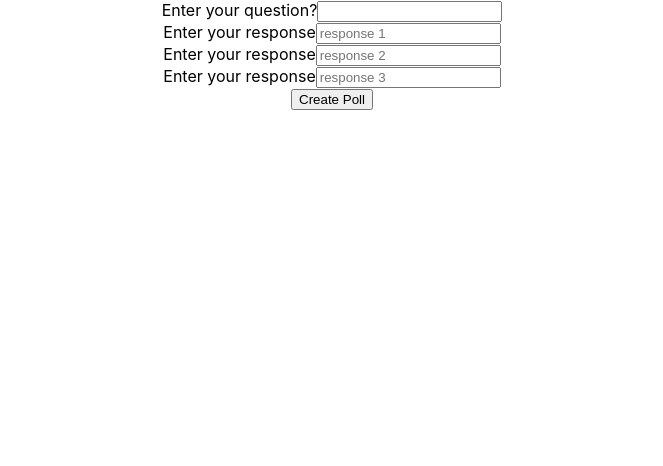
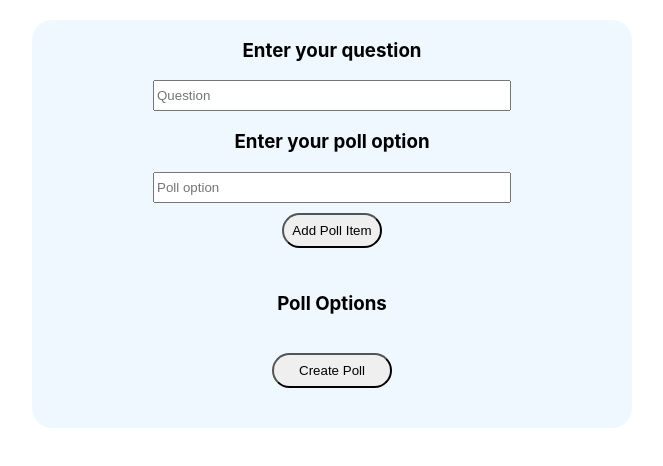
Before and after one commit to j-setiawan/decode-2021-teacher, a React (Create React App) app: page / in a window 1280 px wide. Shown: the top 466 px of the page, without its empty margins (308-971 px from the left). Built offline with nearby package versions, Linux system fonts and the light colour scheme; what pullstate would draw is missing.

Commit message:
updated the styling for form

```diff
--- /dev/null
+++ b/src/components/polls/questions/Questions.css
@@ -0,0 +1,62 @@
+.questionCard {
+  background-color: aliceblue;
+  width: 600px;
+  margin: 0 auto;
+  border-radius: 20px;
+  margin-top: 20px;
+}
+
+button {
+  width: 120px;
+  height: 35px;
+  border-radius: 25px;
+}
+
+input {
+  width: 350px;
+  height: 25px;
+}
+
+.first,
+.second {
+  display: flex;
+  flex-direction: column;
+  align-items: center;
+  justify-content: center;
+}
+
+.inner-second {
+  display: flex;
+  flex-direction: column;
+}
+
+.inner-second > input {
+  margin-bottom: 10px;
+}
+
+.inner-second > button {
+  width: 100px;
+  margin: 0 auto;
+  margin-bottom: 25px;
+}
+
+.pollOption {
+  display: flex;
+  justify-content: center;
+  align-items: center;
+  margin-bottom: 20px;
+  /* width: 500px; */
+}
+
+.pollOption > p {
+  margin: 0;
+}
+.pollOption > button {
+  margin-left: 20px;
+  height: 20px;
+  width: 60px;
+}
+
+.createPoll {
+  margin-bottom: 40px;
+}
--- a/src/components/polls/questions/Questions.jsx
+++ b/src/components/polls/questions/Questions.jsx
@@ -1,20 +1,18 @@
 import React, { useState } from "react";
 import { UIStore } from "../../../store";
 import { v4 as uuidv4 } from "uuid";
+import "./Questions.css";
 
 const Questions = (props) => {
   const [question, setQuestion] = useState("");
   const [response, setResponse] = useState("");
-  const [response_2, setResponse_2] = useState("");
-  const [response_3, setResponse_3] = useState("");
+  const [responses, setResponses] = useState([]);
 
   const submitClick = () => {
     const output = {
       id: uuidv4(),
       question,
-      response,
-      response_2,
-      response_3,
+      responses,
     };
 
     //store the poll
@@ -23,33 +21,51 @@ const Questions = (props) => {
       console.log(UIStore);
     });
   };
+
+  const addPollItem = () => {
+    setResponses((oldArray) => [...oldArray, response]);
+    setResponse("");
+  };
+
+  const deleteResponse = (response) => {
+    const newArray = responses.filter((r) => r !== response);
+    setResponses(newArray);
+  };
   return (
-    <div>
-      <label>Enter your question?</label>
-      <input type="text" onChange={(e) => setQuestion(e.target.value)} />
-      <br />
-      <label>Enter your response</label>
+    <div className="questionCard">
+      <div className="first">
+        <h3>Enter your question</h3>
         <input
           type="text"
-        placeholder="response 1"
-        onChange={(e) => setResponse(e.target.value)}
+          onChange={(e) => setQuestion(e.target.value)}
+          placeholder="Question"
         />
-      <br />
-      <label>Enter your response</label>
+      </div>
+      <div className="second">
+        <h3>Enter your poll option</h3>
+        <div className="inner-second">
           <input
             type="text"
-        placeholder="response 2"
-        onChange={(e) => setResponse_2(e.target.value)}
+            placeholder="Poll option"
+            onChange={(e) => setResponse(e.target.value)}
+            value={response}
           />
+          <button onClick={addPollItem}>Add Poll Item</button>
+        </div>
+      </div>
+
+      <h3>Poll Options</h3>
+      {responses.map((response, idx) => (
+        <div key={idx} className="pollOption">
+          <p>{response}</p>
+          <button onClick={() => deleteResponse(response)}>Delete</button>
+        </div>
+      ))}
       <br />
-      <label>Enter your response</label>
-      <input
-        type="text"
-        placeholder="response 3"
-        onChange={(e) => setResponse_3(e.target.value)}
-      />
-      <br />
-      <button onClick={submitClick}>Create Poll</button>
+
+      <button className="createPoll" onClick={submitClick}>
+        Create Poll
+      </button>
     </div>
   );
 };
```
Lines whose indentation alone changed are shown as unchanged.
